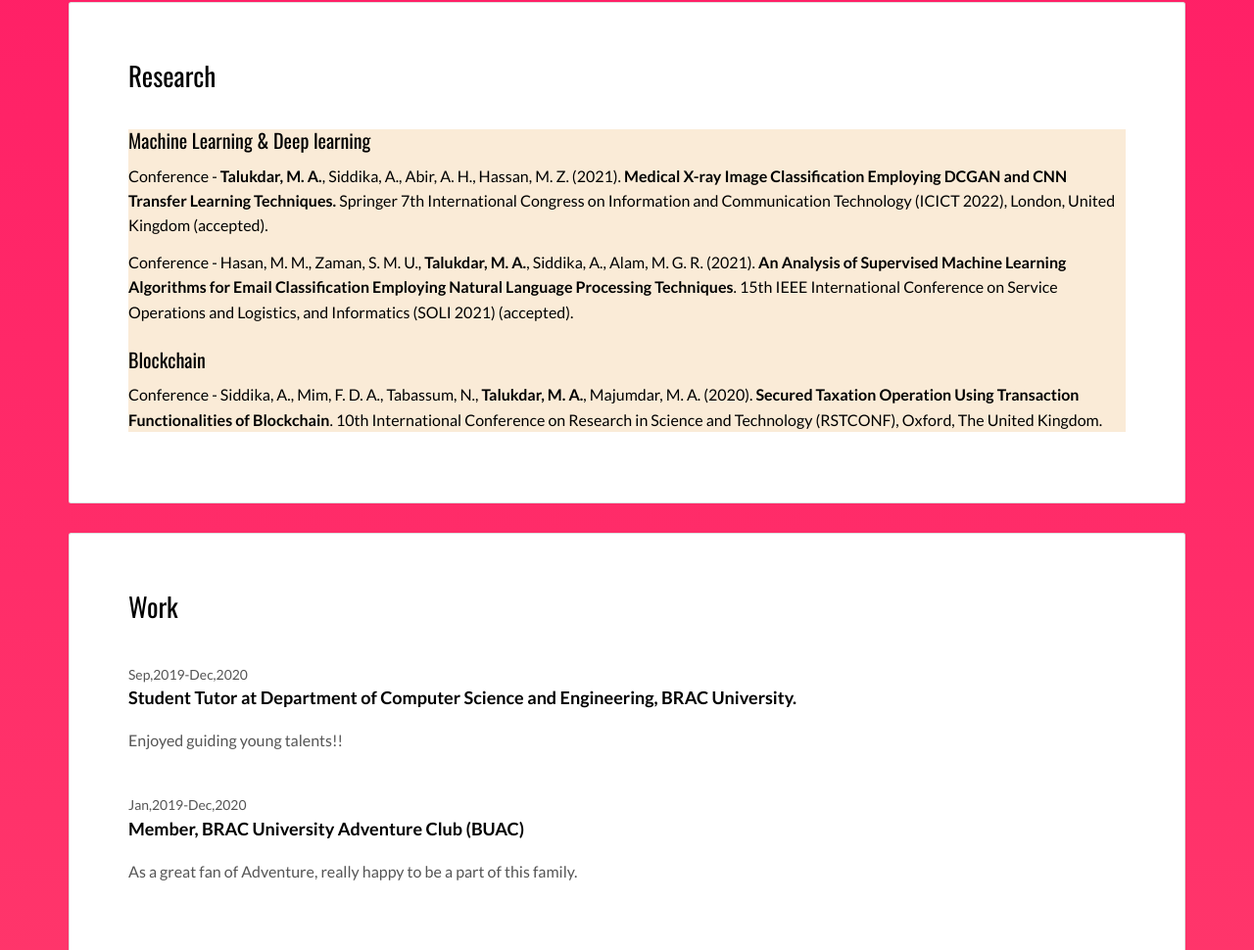
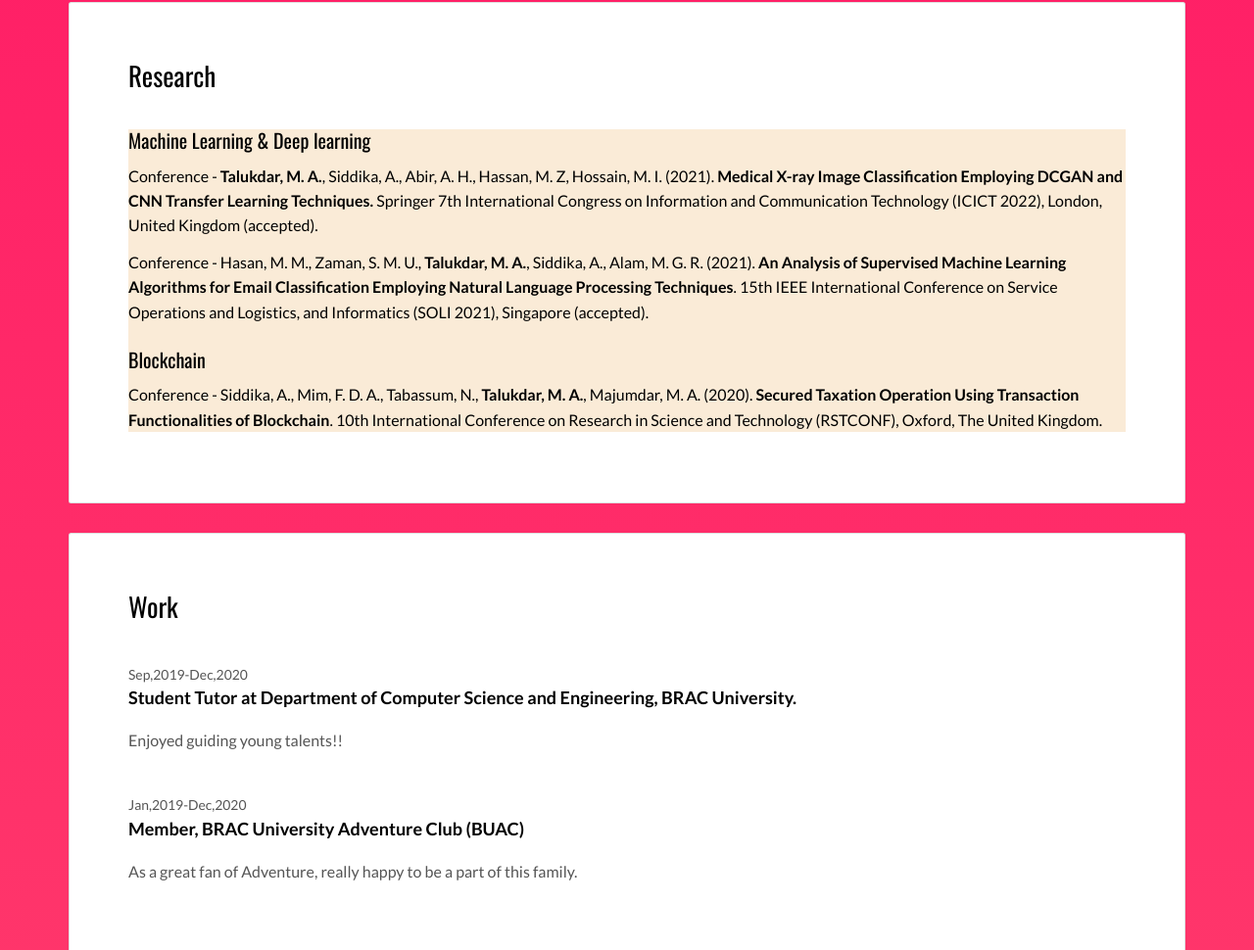
Before and after one commit to Mdasiftalukdar/Mdasiftalukdar.github.io, a plain HTML site: page index.html in a window 1280 px wide. Shown: the part 1537-2507 px from the top of the page at 98% size. Drawn offline with nearby package versions, Linux system fonts and the light colour scheme.

Commit message:
Update index.html

```diff
--- a/index.html
+++ b/index.html
@@ -107,14 +107,14 @@
 
                   <div style="background-color: antiquewhite;color: black;" >
                     <h3>Machine Learning & Deep learning</h3>
-                    <p ><a style="color: black;" href="https://github.com/Mdasiftalukdar/Medical-Image-Classification-Employing-DCGAN-and-CNN-Transfer-Learning-Techniques">Conference - <b>Talukdar, M. A.</b>, Siddika, A., Abir, A. H., Hassan, M. Z.
+                    <p ><a style="color: black;" href="https://github.com/Mdasiftalukdar/Medical-Image-Classification-Employing-DCGAN-and-CNN-Transfer-Learning-Techniques">Conference - <b>Talukdar, M. A.</b>, Siddika, A., Abir, A. H., Hassan, M. Z, Hossain, M. I.
       (2021). <b>Medical X-ray Image Classification Employing DCGAN and
       CNN Transfer Learning Techniques. </b>Springer 7th International Congress on Information and Communication Technology (ICICT 2022), London, United Kingdom (accepted).</a></p>
 
       <p> <a style="color: black;" href="https://github.com/Mdasiftalukdar/Spam-Email-Classification-Adversarial-Attacks">Conference - Hasan, M. M., Zaman, S. M. U., <b>Talukdar, M. A.</b>, Siddika,
       A., Alam, M. G. R. (2021). <b>An Analysis of Supervised Machine Learning Algorithms for Email Classification Employing Natural Language
           Processing Techniques</b>. 15th IEEE International Conference on Service
-      Operations and Logistics, and Informatics (SOLI 2021) (accepted).
+      Operations and Logistics, and Informatics (SOLI 2021), Singapore (accepted).
       </a></p>
 
       <h3>Blockchain
```
